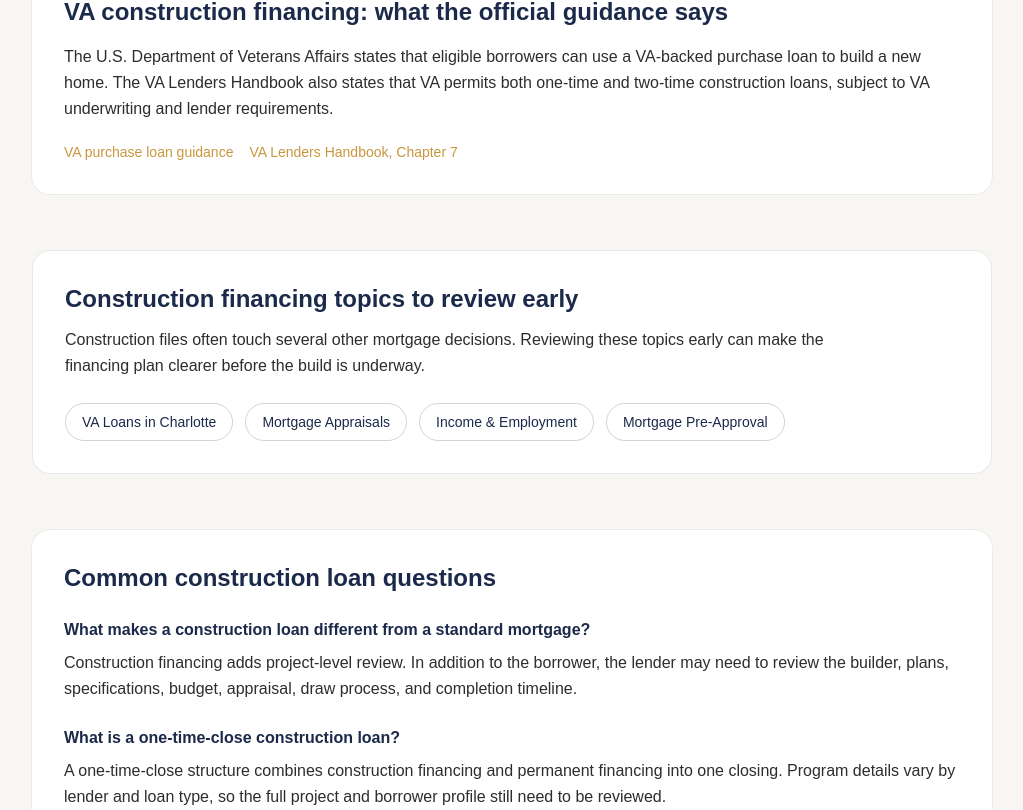
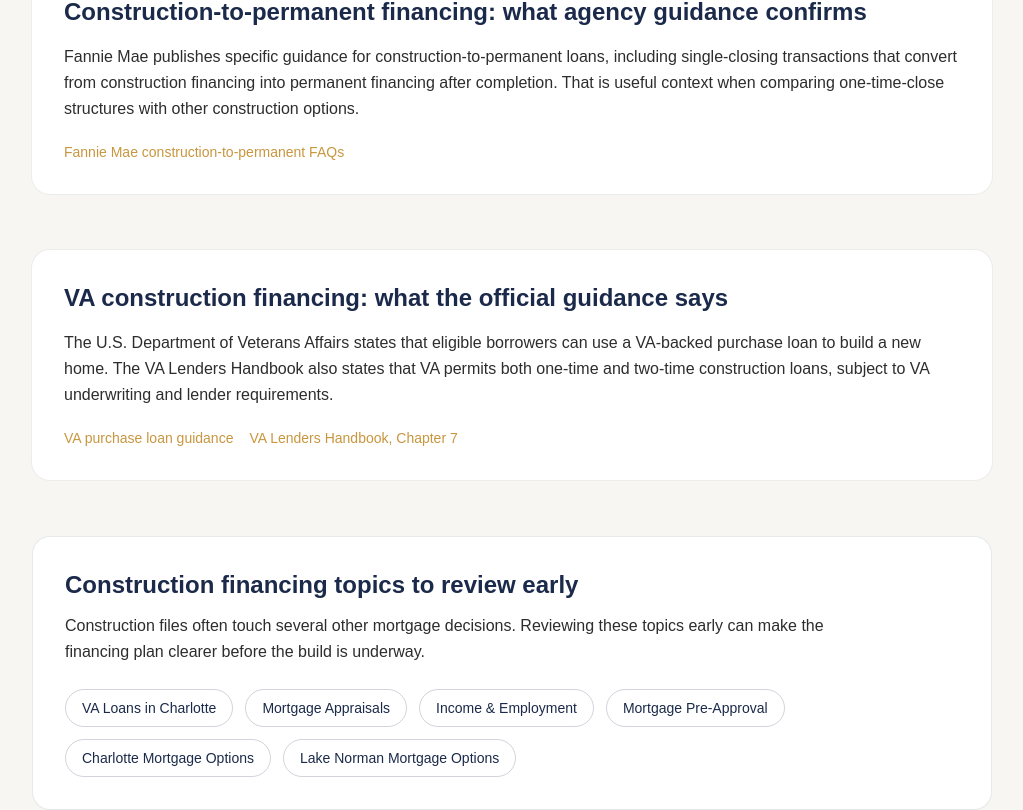
Before and after one commit to JLshope12/jacob-shope-mortgage, a Next.js app: page /construction-loans-charlotte in a window 1280 px wide. Shown: the part 1296-2106 px from the top of the page, without its empty margins (128-1151 px from the left). Built offline with nearby package versions, Linux system fonts and the light colour scheme.

Commit message:
Strengthen construction loan page with Fannie Mae authority and local links

```diff
--- a/app/construction-loans-charlotte/page.tsx
+++ b/app/construction-loans-charlotte/page.tsx
@@ -3,6 +3,9 @@
 
 const origin = "https://jacobshopemortgage.com";
 const pageUrl = `${origin}/construction-loans-charlotte`;
+const FANNIE_CTP_URL = "https://singlefamily.fanniemae.com/learning-center/originating-and-underwriting/faqs-construction-permanent-financing";
+const VA_PURCHASE_URL = "https://www.va.gov/housing-assistance/home-loans/loan-types/purchase-loan/";
+const VA_HANDBOOK_URL = "https://www.benefits.va.gov/WARMS/docs/admin26/m26-07/vap26-7-chapter7-loans-requiring-special-underwriting-guaranty-and-other-considerations.pdf";
 
 export const metadata = {
   title: "Construction Loans Charlotte NC | Jacob Shope Mortgage",
@@ -44,7 +47,8 @@
         author: { "@id": `${origin}/#jacob-shope` },
         publisher: { "@id": `${origin}/#mpire-financial` },
         mainEntityOfPage: { "@id": `${pageUrl}#webpage` },
-        dateModified: "2026-09-07",
+        dateModified: "2026-09-08",
+        citation: [FANNIE_CTP_URL, VA_PURCHASE_URL, VA_HANDBOOK_URL],
       },
       {
         "@type": "WebPage",
@@ -56,6 +60,7 @@
         about: [
           { "@type": "Thing", name: "Construction loans" },
           { "@type": "Thing", name: "One-time-close construction financing" },
+          { "@type": "Thing", name: "Construction-to-permanent financing" },
           { "@type": "Thing", name: "VA construction financing" },
           { "@type": "Place", name: "Charlotte, North Carolina" },
           { "@type": "Place", name: "Lake Norman, North Carolina" },
@@ -120,13 +125,23 @@
         </section>
 
         <section className="mt-14 rounded-2xl bg-white p-8 ring-1 ring-navy/5">
+          <h2 className="text-2xl font-bold text-navy">Construction-to-permanent financing: what agency guidance confirms</h2>
+          <p className="mt-4 leading-relaxed text-charcoal">
+            Fannie Mae publishes specific guidance for construction-to-permanent loans, including single-closing transactions that convert from construction financing into permanent financing after completion. That is useful context when comparing one-time-close structures with other construction options.
+          </p>
+          <div className="mt-5 flex flex-wrap gap-4 text-sm font-medium">
+            <a href={FANNIE_CTP_URL} target="_blank" rel="noopener noreferrer" className="text-gold hover:underline">Fannie Mae construction-to-permanent FAQs</a>
+          </div>
+        </section>
+
+        <section className="mt-14 rounded-2xl bg-white p-8 ring-1 ring-navy/5">
           <h2 className="text-2xl font-bold text-navy">VA construction financing: what the official guidance says</h2>
           <p className="mt-4 leading-relaxed text-charcoal">
             The U.S. Department of Veterans Affairs states that eligible borrowers can use a VA-backed purchase loan to build a new home. The VA Lenders Handbook also states that VA permits both one-time and two-time construction loans, subject to VA underwriting and lender requirements.
           </p>
           <div className="mt-5 flex flex-wrap gap-4 text-sm font-medium">
-            <a href="https://www.va.gov/housing-assistance/home-loans/loan-types/purchase-loan/" target="_blank" rel="noopener noreferrer" className="text-gold hover:underline">VA purchase loan guidance</a>
-            <a href="https://www.benefits.va.gov/WARMS/docs/admin26/m26-07/vap26-7-chapter7-loans-requiring-special-underwriting-guaranty-and-other-considerations.pdf" target="_blank" rel="noopener noreferrer" className="text-gold hover:underline">VA Lenders Handbook, Chapter 7</a>
+            <a href={VA_PURCHASE_URL} target="_blank" rel="noopener noreferrer" className="text-gold hover:underline">VA purchase loan guidance</a>
+            <a href={VA_HANDBOOK_URL} target="_blank" rel="noopener noreferrer" className="text-gold hover:underline">VA Lenders Handbook, Chapter 7</a>
           </div>
         </section>
 
@@ -140,6 +155,8 @@
             <Link href="/mortgage-appraisal-charlotte" className="rounded-full border border-navy/20 px-4 py-2 text-navy hover:border-gold hover:text-gold">Mortgage Appraisals</Link>
             <Link href="/mortgage-income-employment-charlotte" className="rounded-full border border-navy/20 px-4 py-2 text-navy hover:border-gold hover:text-gold">Income & Employment</Link>
             <Link href="/mortgage-preapproval-charlotte" className="rounded-full border border-navy/20 px-4 py-2 text-navy hover:border-gold hover:text-gold">Mortgage Pre-Approval</Link>
+            <Link href="/service-areas/charlotte" className="rounded-full border border-navy/20 px-4 py-2 text-navy hover:border-gold hover:text-gold">Charlotte Mortgage Options</Link>
+            <Link href="/service-areas/lake-norman" className="rounded-full border border-navy/20 px-4 py-2 text-navy hover:border-gold hover:text-gold">Lake Norman Mortgage Options</Link>
           </div>
         </section>
 
```
